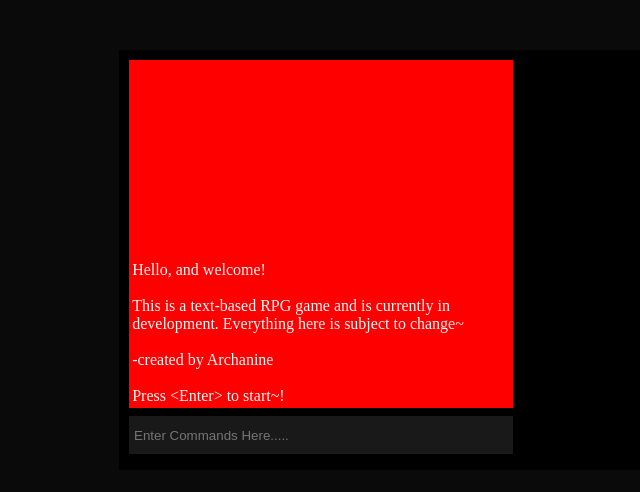
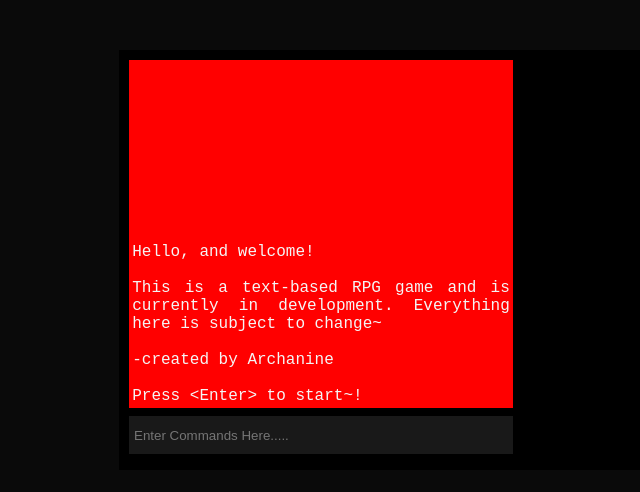
Before and after one commit to atcriteria/text-rpg, a website: page index.html in a window 1280 px wide. Shown: the part 110-602 px from the top of the page, without its empty margins (201-841 px from the left). Drawn offline with Linux system fonts and the light colour scheme; files whose address does not match are found by name.

Commit message:
process line breaks in text

```diff
--- a/index.html
+++ b/index.html
@@ -11,7 +11,7 @@
     <!-- In the future, may want to receive these from back end on load -->
     <script src="./util//blurbs/blurbs.js"></script>
     <div class="game-window" id="game-window">
-        <div id="game-output">Message Here</div>
+        <div id="game-output"></div>
         <input type="text" id="game-input" placeholder="Enter Commands Here....."/>
     </div>
     <script src="./inputHandler.js"></script>
--- a/index.js
+++ b/index.js
@@ -8,4 +8,4 @@ gameInput.value = "";
 
 // Finished, clear text
 
-gameOutput.innerText = blurbs.welcome;
+writeOutput(blurbs.welcome);
--- a/inputHandler.js
+++ b/inputHandler.js
@@ -56,8 +56,10 @@ const submitCommand = (command) => {
 const writeOutput = (output) => {
     const lines = output.split("\n");
     lines.forEach(line => {
-        const newLine = document.createElement("div")
+        const newLine = document.createElement((line.length == 0) ? "br" : "div")
         newLine.innerText = line;
+        console.log(newLine)
+
         // Text is reversed, so this is actually the end,
         // because text is bottum -> up here.
         gameOutput.prepend(newLine);
--- a/style.css
+++ b/style.css
@@ -25,6 +25,7 @@ body {
 }
 
 #game-output {
+    font-family: 'Courier New', Courier, monospace;
     width: 59%;
     height: 85.5%;
     background-color: red;
@@ -32,7 +33,12 @@ body {
     display: flex;
     flex-direction: column-reverse;
     overflow-y: auto;
+    text-align: justify;
     padding: .5% .5%;
+}
+
+#game-output br {
+    margin: 7px auto;
 }
 
 #game-input {
```
